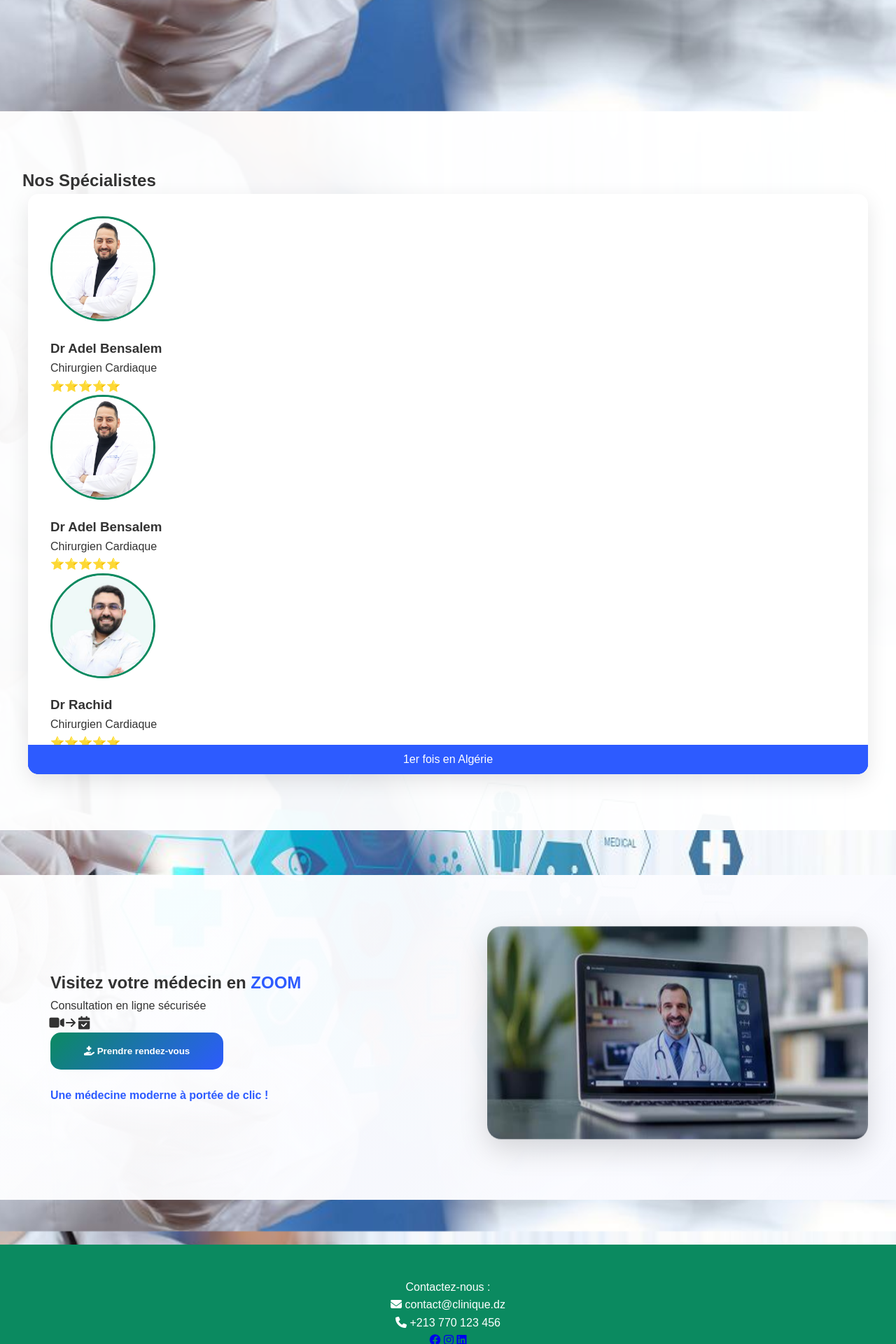
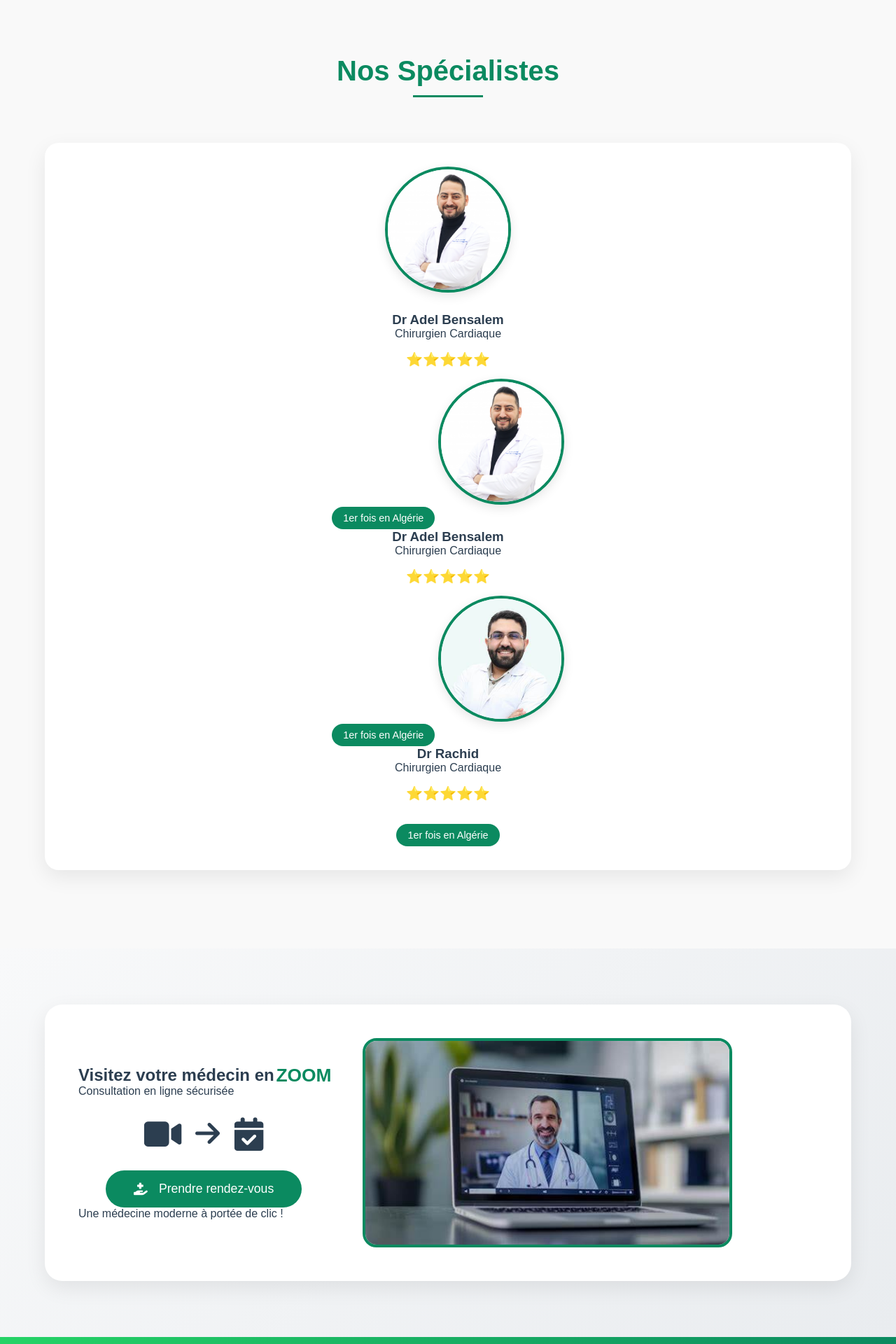
Before and after one commit to Islamhadri/site_web-_pour_-rendez-vous_avec_les-m-decines, a PHP site: page / in a window 1280 px wide. Shown: the part 641-2561 px from the top of the page at 70% size. Run offline with PHP 8.4, Linux system fonts and the light colour scheme.

Commit message:
Update styles.css
modification complete de la structure de la page , et aussi  ajoute des div classes cta et media pour doit etre responsive

```diff
--- a/styles.css
+++ b/styles.css
@@ -1,9 +1,13 @@
 :root {
-  --primary-color: #0b8a60;
-  --secondary-color: #2d5bff;
-  --light-bg: rgba(255, 255, 255, 0.95);
+      --main-color: #0b8a60;
+      --secondary-color: #25D366;
+      --gold: #FFD700;
+      --text-color: #2c3e50;
+      --bg-light: #f9f9f9;
+      --white: #ffffff;
     }
 
+    /* Reset et polices */
     * {
       margin: 0;
       padding: 0;
@@ -12,34 +16,41 @@
     }
 
     body {
-  background-image: url('fond.jpg');
-  background-size: cover;
-  background-position: center;
-  background-attachment: fixed;
-  color: #333;
-  line-height: 1.6;
+      background-color: var(--white);
+      color: var(--text-color);
     }
 
+    /* Navbar*/
     .navbar {
+      background-color: var(--white);
+      box-shadow: 0 2px 15px rgba(0,0,0,0.1);
+      padding: 1rem 5%;
       display: flex;
       justify-content: space-between;
       align-items: center;
-  padding: 1.5rem 5%;
-  background: rgba(11, 138, 96, 0.95);
       position: fixed;
+      top: 0;
       width: 100%;
-  top: 0;
       z-index: 1000;
-  box-shadow: 0 4px 20px rgba(0,0,0,0.1);
-  backdrop-filter: blur(10px);
+      animation: slideDown 0.5s ease-out;
     }
 
     .logo {
-  color: white;
       font-size: 2rem;
       font-weight: 700;
-  letter-spacing: 1px;
-  transition: transform 0.3s ease;
+      color: var(--main-color);
+      text-transform: uppercase;
+      letter-spacing: 2px;
+      position: relative;
+    }
+
+    .logo::after {
+      content: '+';
+      color: var(--secondary-color);
+      font-size: 1.2em;
+      position: absolute;
+      right: -15px;
+      top: -5px;
     }
 
     .navbar nav ul {
@@ -49,181 +60,368 @@ body {
     }
 
     .navbar nav a {
-  color: white;
       text-decoration: none;
+      color: var(--text-color);
       font-weight: 500;
+      padding: 0.5rem 1rem;
+      border-radius: 8px;
+      transition: all 0.3s;
       position: relative;
-  padding: 5px 0;
-  transition: color 0.3s ease;
     }
 
-.navbar nav a::after {
-  content: '';
-  position: absolute;
-  bottom: 0;
-  left: 0;
-  width: 0;
-  height: 2px;
-  background: var(--secondary-color);
-  transition: width 0.3s ease;
+    .navbar nav a:hover {
+      color: var(--main-color);
+      background: rgba(11, 138, 96, 0.1);
     }
 
     .buttons button {
+      padding: 0.7rem 1.5rem;
+      border: none;
+      border-radius: 30px;
+      cursor: pointer;
       margin-left: 1rem;
-  padding: 0.8rem 1.5rem;
-  border-radius: 30px;
-  font-weight: 600;
-  transition: all 0.3s ease;
+      transition: all 0.3s;
+      position: relative;
+      overflow: hidden;
     }
 
     .login {
-  background: transparent;
-  border: 2px solid white;
-  color: white;
+      background: var(--bg-light);
+      color: var(--main-color);
+      border: 2px solid var(--main-color);
     }
 
     .register {
-  background: var(--secondary-color);
-  border: 2px solid var(--secondary-color);
-  color: white;
+      background: var(--main-color);
+      color: var(--white);
+      border: 2px solid transparent;
     }
 
+    .buttons button:hover {
+      transform: translateY(-3px);
+      box-shadow: 0 5px 15px rgba(0,0,0,0.2);
+    }
+
+    /* Hero Section avec Animation Spéciale */
     .hero {
-  height: 100vh;
+      margin-top: 80px;
+      height: 70vh;
+      background: linear-gradient(135deg, rgba(11, 138, 96, 0.9) 0%, rgba(8, 115, 80, 0.9) 100%),
+                  url('https://images.unsplash.com/photo-1584432810601-6c7f27d2362b?ixlib=rb-1.2.1&auto=format&fit=crop&w=1950&q=80');
+      background-size: cover;
+      background-position: center;
       display: flex;
       align-items: center;
       justify-content: center;
+      position: relative;
+      overflow: hidden;
+    }
+
+    .hero::before {
+      content: '';
+      position: absolute;
+      width: 200%;
+      height: 200%;
+      background: linear-gradient(45deg, transparent, rgba(255,255,255,0.1), transparent);
+      transform: rotate(45deg);
+      animation: shine 6s infinite;
+    }
+
+    .hero-content {
       text-align: center;
-  padding-top: 80px;
+      color: var(--white);
+      position: relative;
+      z-index: 1;
     }
 
     .hero-content h1 {
       font-size: 3.5rem;
-  color: white;
-  text-shadow: 0 4px 15px rgba(0,0,0,0.2);
-  animation: textFloat 3s ease-in-out infinite;
+      text-shadow: 3px 3px 10px rgba(0,0,0,0.3);
+      margin-bottom: 1rem;
+      animation: titleScale 1.5s ease-in-out infinite alternate;
     }
 
+    /* Section Médecins avec Étoiles Animées */
     .top-doctors {
-  padding: 5rem 2rem;
-  background: var(--light-bg);
+      padding: 5rem 5%;
+      background: var(--bg-light);
+    }
+
+    .top-doctors h2 {
+      text-align: center;
+      font-size: 2.5rem;
+      margin-bottom: 3rem;
+      color: var(--main-color);
+      position: relative;
+    }
+
+    .top-doctors h2::after {
+      content: '';
+      width: 100px;
+      height: 3px;
+      background: var(--main-color);
+      position: absolute;
+      bottom: -15px;
+      left: 50%;
+      transform: translateX(-50%);
     }
 
     .doctor-cards {
       display: grid;
-  grid-template-columns: repeat(auto-fit, minmax(300px, 1fr));
+      grid-template-columns: repeat(auto-fit, minmax(280px, 1fr));
       gap: 2rem;
-  max-width: 1200px;
-  margin: 0 auto;
+      padding: 2rem 0;
     }
 
     .doctor-card {
-  background: white;
-  border-radius: 15px;
+      background: var(--white);
+      border-radius: 20px;
       padding: 2rem;
-  box-shadow: 0 10px 30px rgba(0,0,0,0.1);
-  transition: all 0.3s ease;
+      text-align: center;
+      transition: all 0.4s cubic-bezier(0.175, 0.885, 0.32, 1.275);
+      box-shadow: 0 10px 30px rgba(0,0,0,0.08);
+      position: relative;
+      overflow: hidden;
+      border: 2px solid transparent;
+    }
+
+    .doctor-card:hover {
+      transform: translateY(-10px);
+      box-shadow: 0 15px 40px rgba(0,0,0,0.12);
+      border-color: var(--main-color);
+    }
+
+    .doctor-card img {
+      width: 180px;
+      height: 180px;
+      border-radius: 50%;
+      object-fit: cover;
+      margin-bottom: 1.5rem;
+      border: 4px solid var(--main-color);
+      box-shadow: 0 5px 15px rgba(0,0,0,0.1);
+    }
+
+    .stars {
+      color: var(--gold);
+      font-size: 1.2rem;
+      margin: 1rem 0;
+      display: flex;
+      justify-content: center;
+      gap: 3px;
+    }
+
+    .stars i {
+      animation: starTwinkle 1.5s infinite;
+    }
+
+    .stars i:nth-child(2) { animation-delay: 0.2s; }
+    .stars i:nth-child(3) { animation-delay: 0.4s; }
+    .stars i:nth-child(4) { animation-delay: 0.6s; }
+    .stars i:nth-child(5) { animation-delay: 0.8s; }
+
+    .annotation {
+      background: var(--main-color);
+      color: var(--white);
+      padding: 0.5rem 1rem;
+      border-radius: 30px;
+      font-size: 0.9rem;
+      display: inline-block;
+      margin-top: 1rem;
+      transition: all 0.3s;
+    }
+
+    /* Section CTA */
+    .cta-section {
+      padding: 5rem 5%;
+      background: linear-gradient(135deg, #f8f9fa 0%, #e9ecef 100%);
+    }
+
+    .cta-container {
+      display: flex;
+      align-items: center;
+      gap: 3rem;
+      max-width: 1200px;
+      margin: 0 auto;
+      background: var(--white);
+      border-radius: 25px;
+      padding: 3rem;
+      box-shadow: 0 10px 30px rgba(0,0,0,0.08);
+    }
+
+    .cta-image {
+      width: 50%;
+      border-radius: 20px;
+      border: 4px solid var(--main-color);
+      transition: transform 0.3s;
+    }
+
+    .cta-image:hover {
+      transform: rotate(-2deg) scale(1.03);
+    }
+
+    .zoom-text {
+      color: var(--main-color);
+      font-weight: 700;
+      animation: zoom 1.5s infinite;
+      display: inline-block;
+    }
+
+    .cta-icons {
+      font-size: 2.5rem;
+      margin: 2rem 0;
+      display: flex;
+      gap: 1.5rem;
+      justify-content: center;
+    }
+
+    .cta-icons i {
+      transition: all 0.3s;
+    }
+
+    .cta-icons i:hover {
+      transform: scale(1.2);
+    }
+
+    .cta-button {
+      background: var(--main-color);
+      color: var(--white);
+      padding: 1rem 2.5rem;
+      border: none;
+      border-radius: 30px;
+      font-size: 1.1rem;
+      cursor: pointer;
+      transition: all 0.3s;
+      display: flex;
+      align-items: center;
+      gap: 1rem;
+      margin: 0 auto;
       position: relative;
       overflow: hidden;
     }
 
-.doctor-card img {
-  width: 150px;
-  height: 150px;
-  border-radius: 50%;
-  object-fit: cover;
-  margin-bottom: 1rem;
-  border: 3px solid var(--primary-color);
+    /* Carte Interactive */
+    .map-section {
+      padding: 5rem 5%;
+      background: var(--bg-light);
     }
 
-.annotation {
-  position: absolute;
-  bottom: 0;
-  left: 0;
-  right: 0;
-  background: var(--secondary-color);
-  color: white;
-  padding: 0.5rem;
-  text-align: center;
-  animation: slideIn 0.8s ease;
+    .map-frame {
+      max-width: 1000px;
+      margin: 0 auto;
+      border: 4px solid var(--main-color);
+      border-radius: 25px;
+      overflow: hidden;
+      box-shadow: 0 15px 40px rgba(0,0,0,0.1);
+      transition: transform 0.3s;
     }
 
-.cta-section {
-  background: linear-gradient(135deg, var(--light-bg) 0%, #f8f9ff 100%);
-  padding: 5rem 2rem;
-  margin: 4rem 0;
+    .map-frame:hover {
+      transform: scale(1.02);
+    }
+
+    /* Footer Détaillé */
+    .footer {
+      background: var(--main-color);
+      color: var(--white);
+      padding: 4rem 5%;
+      text-align: center;
       position: relative;
     }
 
-.cta-container {
-  max-width: 1200px;
-  margin: 0 auto;
+    .footer::before {
+      content: '';
+      position: absolute;
+      top: 0;
+      left: 0;
+      width: 100%;
+      height: 10px;
+      background: linear-gradient(90deg, var(--secondary-color), var(--main-color));
+    }
+
+    .footer p {
+      margin: 1rem 0;
+      font-size: 1.1rem;
+    }
+
+    .social-icons {
+      margin-top: 2rem;
+      display: flex;
+      justify-content: center;
+      gap: 2rem;
+    }
+
+    .social-icons a {
+      color: var(--white);
+      font-size: 1.8rem;
+      transition: all 0.3s;
+      width: 50px;
+      height: 50px;
+      border-radius: 50%;
       display: flex;
       align-items: center;
-  gap: 3rem;
+      justify-content: center;
     }
 
-.cta-content {
-  flex: 1;
-  padding: 2rem;
+    .social-icons a:hover {
+      background: rgba(255,255,255,0.1);
+      transform: translateY(-5px);
     }
 
-.cta-image {
-  flex: 1;
-  border-radius: 20px;
-  box-shadow: 0 15px 40px rgba(0,0,0,0.15);
-  animation: floatImage 3s ease-in-out infinite;
+    /* Bouton WhatsApp Animé */
+    .whatsapp-btn {
+      position: fixed;
+      bottom: 30px;
+      right: 30px;
+      background: var(--secondary-color);
+      color: var(--white);
+      padding: 15px 25px;
+      border-radius: 50px;
+      display: flex;
+      align-items: center;
+      gap: 10px;
+      text-decoration: none;
+      box-shadow: 0 8px 25px rgba(37, 211, 102, 0.3);
+      animation: pulse 2s infinite;
+      z-index: 1001;
+      transition: all 0.3s;
     }
 
-.zoom-text {
-  color: var(--secondary-color);
-  font-weight: 900;
+    .whatsapp-btn:hover {
+      background: #128C7E;
+      transform: scale(1.05) rotate(5deg);
     }
 
-.cta-button {
-  background: linear-gradient(135deg, var(--primary-color) 0%, var(--secondary-color) 100%);
-  color: white;
-  padding: 1.2rem 3rem;
-  border: none;
-  border-radius: 15px;
-  font-weight: 700;
-  cursor: pointer;
-  transition: all 0.3s ease;
+    /* Animations Personnalisées */
+    @keyframes titleScale {
+      0% { transform: scale(1); }
+      100% { transform: scale(1.05); }
     }
 
-.highlight-text {
-  color: var(--secondary-color);
-  font-weight: 800;
-  margin-top: 1.5rem;
+    @keyframes starTwinkle {
+      0%, 100% { opacity: 1; transform: scale(1); }
+      50% { opacity: 0.5; transform: scale(0.9); }
     }
 
-.footer {
-  background: var(--primary-color);
-  color: white;
-  padding: 3rem 2rem;
-  text-align: center;
+    @keyframes shine {
+      0% { transform: rotate(45deg) translateX(-150%); }
+      100% { transform: rotate(45deg) translateX(150%); }
     }
 
-/* Animations */
-@keyframes textFloat {
-  0%, 100% { transform: translateY(0); }
-  50% { transform: translateY(-10px); }
+    @keyframes pulse {
+      0% { transform: scale(1); }
+      50% { transform: scale(1.08); }
+      100% { transform: scale(1); }
     }
 
-@keyframes floatImage {
-  0%, 100% { transform: translateY(0); }
-  50% { transform: translateY(-20px); }
-}
-
-@keyframes slideIn {
-  from { transform: translateY(100%); }
-  to { transform: translateY(0); }
+    @keyframes zoom {
+      0% { transform: scale(1); }
+      50% { transform: scale(1.1); }
+      100% { transform: scale(1); }
     }
 
     @media (max-width: 768px) {
-  .navbar {
-    flex-direction: column;
-    padding: 1rem;
+      .navbar nav ul {
+        display: none;
       }
 
       .hero-content h1 {
@@ -232,5 +430,15 @@ body {
 
       .cta-container {
         flex-direction: column;
+        padding: 2rem;
+      }
+
+      .cta-image {
+        width: 100%;
+      }
+
+      .doctor-card img {
+        width: 120px;
+        height: 120px;
       }
     }
```
Lines whose indentation alone changed are shown as unchanged.
